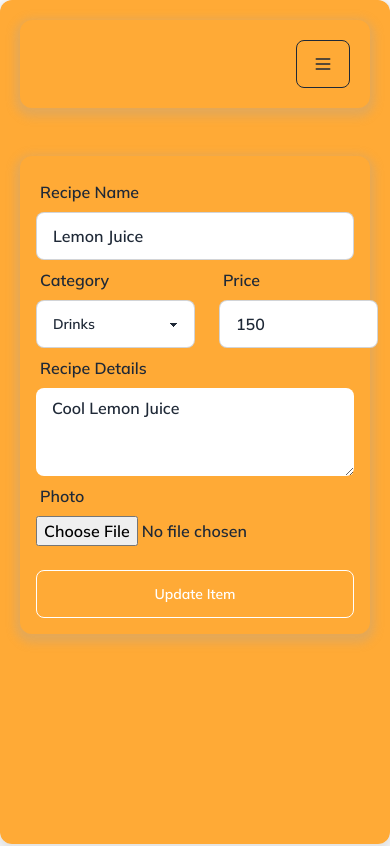
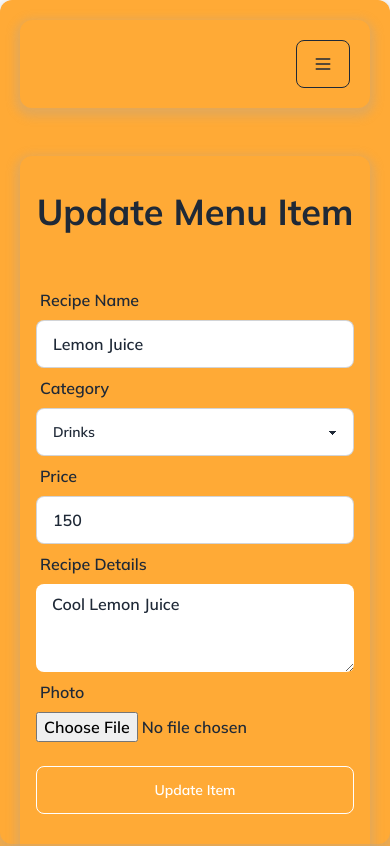
Before and after one commit to SWEDWEB-LIMITED/gnesta_indiska_client, a React (Vite) app: page /dashboard/updateMenuItem/1 in a window 390 px wide. Shown: the top 846 px of the page. Built offline with nearby package versions, Linux system fonts and the light colour scheme.

Commit message:
improve responsiveness of form

```diff
--- a/src/Pages/Dashboard/AddMenuItem/AddMenuItem.tsx
+++ b/src/Pages/Dashboard/AddMenuItem/AddMenuItem.tsx
@@ -65,7 +65,8 @@ const AddMenuItem: React.FC = () => {
   };
 
   return (
-    <div>
+    <div className="py-5">
+      <h3 className="text-center font-bold text-4xl mb-12">Add New Item</h3>
       <Formik
         initialValues={initialValues}
         validationSchema={validationSchema}
@@ -89,8 +90,8 @@ const AddMenuItem: React.FC = () => {
               component="div"
             />
           </div>
-          <div className="flex gap-6">
-            <div className="form-control font-semibold w-1/2">
+          <div className="flex flex-col sm:flex-row gap-0 sm:gap-6">
+            <div className="form-control font-semibold w-full sm:w-1/2">
               <label className="label" htmlFor="category">
                 <span>Category</span>
               </label>
@@ -112,7 +113,7 @@ const AddMenuItem: React.FC = () => {
                 component="div"
               />
             </div>
-            <div className="form-control font-semibold w-1/2">
+            <div className="form-control font-semibold w-full sm:w-1/2">
               <label className="label" htmlFor="price">
                 <span>Price</span>
               </label>
--- a/src/Pages/Dashboard/ManageMenuItems/ManageMenuItems.tsx
+++ b/src/Pages/Dashboard/ManageMenuItems/ManageMenuItems.tsx
@@ -28,7 +28,7 @@ const ManageMenuItems = () => {
   };
 
   return (
-    <div>
+    <div className="py-5">
       <h3 className="text-center font-bold text-4xl mb-12">Manage All Items</h3>
       <div>
         <div className="overflow-x-auto">
--- a/src/Pages/Dashboard/UpdateMenuItem/UpdateMenuItem.tsx
+++ b/src/Pages/Dashboard/UpdateMenuItem/UpdateMenuItem.tsx
@@ -73,7 +73,8 @@ const UpdateMenuItem = () => {
   };
 
   return (
-    <div>
+    <div className="py-5">
+      <h3 className="text-center font-bold text-4xl mb-12">Update Menu Item</h3>
       <Formik
         initialValues={initialValues}
         validationSchema={validationSchema}
@@ -97,8 +98,8 @@ const UpdateMenuItem = () => {
               component="div"
             />
           </div>
-          <div className="flex gap-6">
-            <div className="form-control font-semibold w-1/2">
+          <div className="flex flex-col sm:flex-row gap-0 sm:gap-6">
+            <div className="form-control font-semibold w-full sm:w-1/2">
               <label className="label" htmlFor="category">
                 <span>Category</span>
               </label>
@@ -120,7 +121,7 @@ const UpdateMenuItem = () => {
                 component="div"
               />
             </div>
-            <div className="form-control font-semibold w-1/2">
+            <div className="form-control font-semibold w-full sm:w-1/2">
               <label className="label" htmlFor="price">
                 <span>Price</span>
               </label>
--- a/src/layout/Dashboard/Dashboard.tsx
+++ b/src/layout/Dashboard/Dashboard.tsx
@@ -34,7 +34,7 @@ const Dashboard = () => {
             </div>
             <div
               style={{ boxShadow: "0px 4px 10px 5px rgba(167,167,167,0.3)" }}
-              className="p-4 mt-12 lg:mt-0 rounded-xl"
+              className="p-4 mt-12 lg:mt-0 rounded-xl min-h-screen"
             >
               <Outlet></Outlet>
             </div>
```
